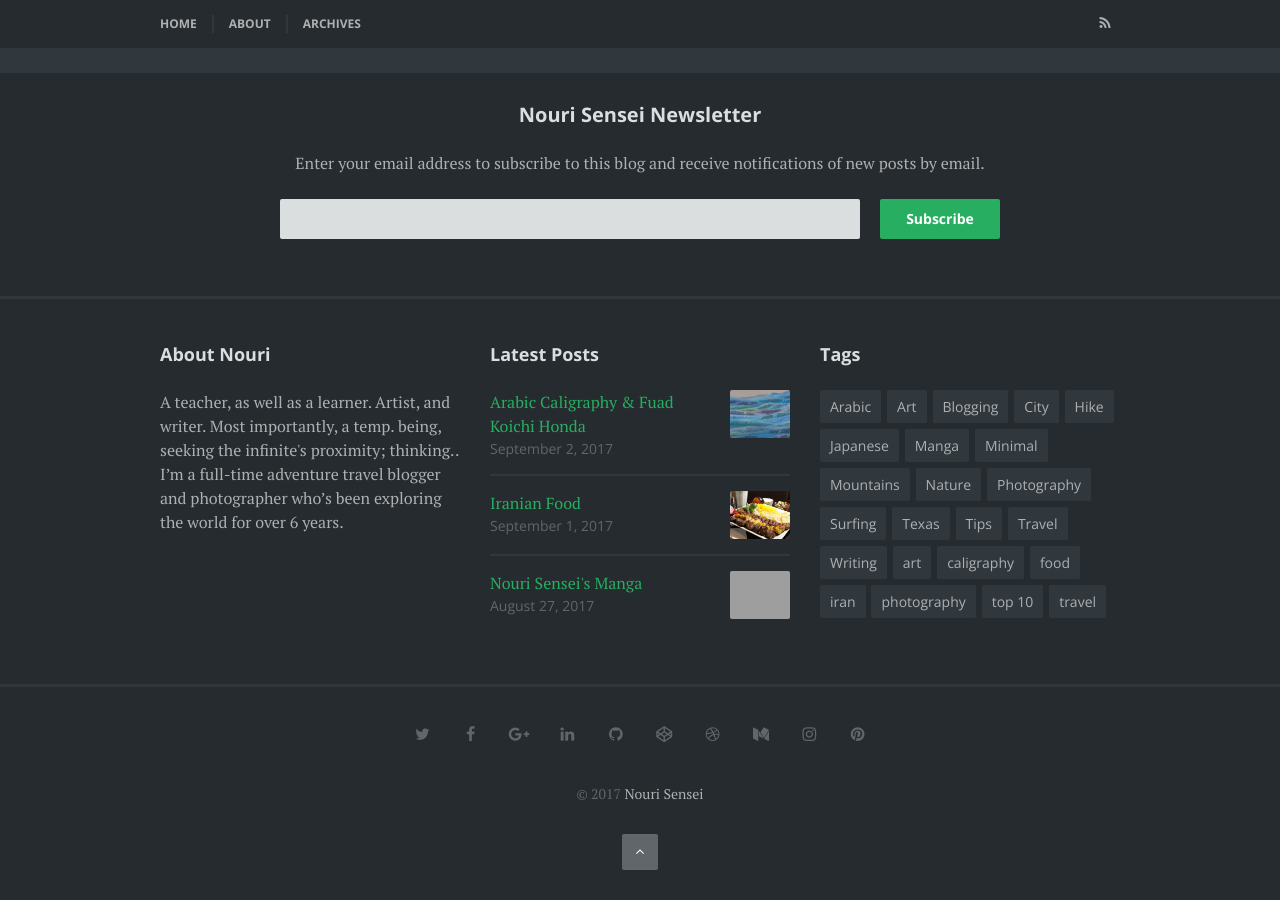
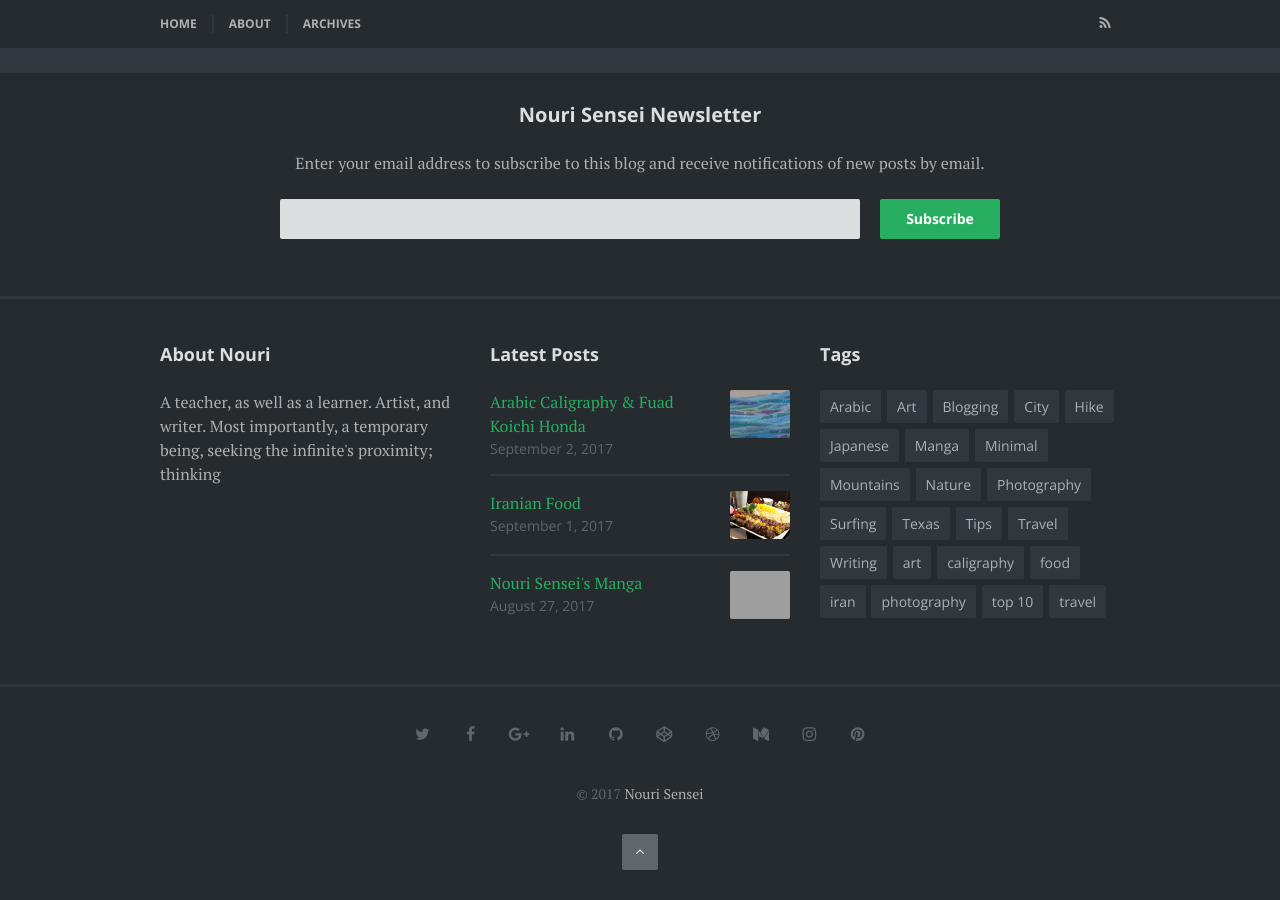
Before and after one commit to nourijp/chihaya, a Jekyll site: the page built from index.html, in a window 1280 px wide and 900 px high, scrolled down 8612 px. Built offline with Jekyll 4.4.1, drawn with Linux system fonts in a browser that asks for light colours; some web fonts are replaced; the list of posts is cut into pages by our own code; grey boxes are pictures that could not be loaded.

Commit message:
Update _config.yml

```diff
--- a/_config.yml
+++ b/_config.yml
@@ -42,7 +42,7 @@ disqus: chihaya
 
 # Author information - author info at the bottom of the post
 author_name: "Nouri"
-author_bio: "A teacher, as well as a learner. Artist, and writer. Most importantly, a temp. being, seeking the infinite's proximity; thinking.. I’m a full-time adventure travel blogger and photographer who’s been exploring the world for over 6 years."
+author_bio: "A teacher, as well as a learner. Artist, and writer. Most importantly, a temporary being, seeking the infinite's proximity; thinking"
 author_url: "http://nouri.jp"
 author_location: "Tokyo, Japan"
 author_image: authorimage.jpg
```
